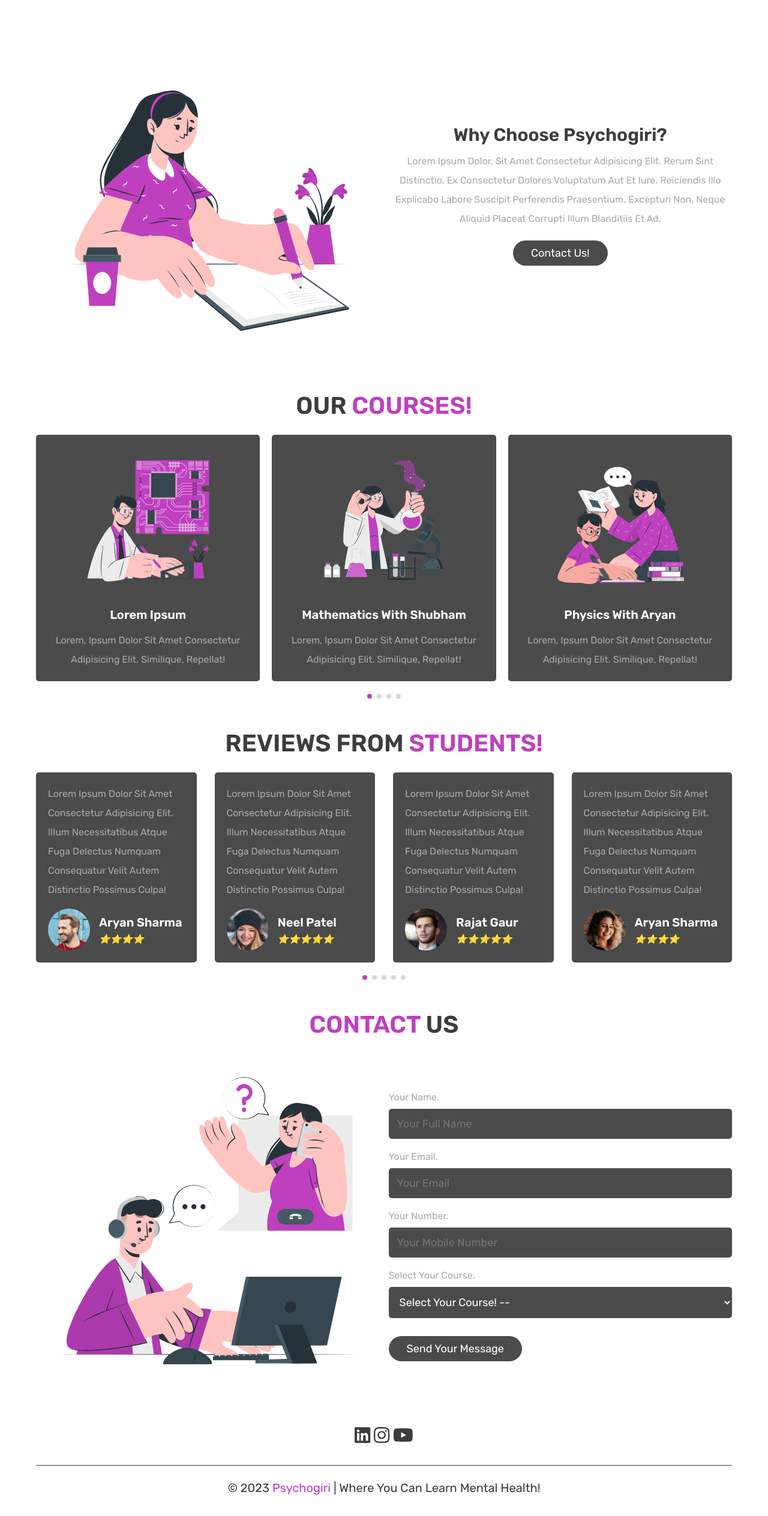
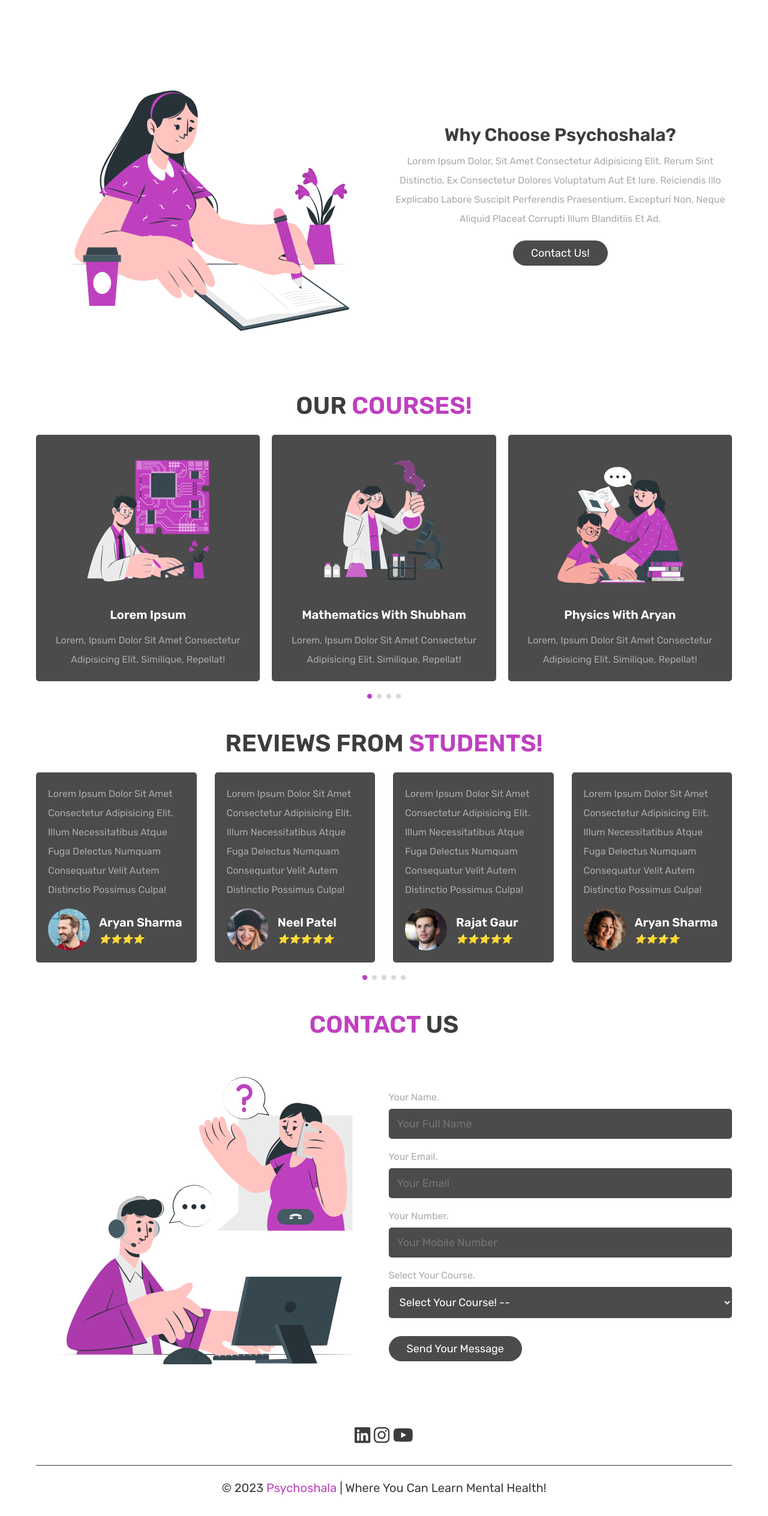
Before and after one commit to ferrary7/Psychogiri, a React (Create React App) app: page / in a window 1280 px wide. Shown: the part 788-3316 px from the top of the page at 60% size. Built offline with nearby package versions, Linux system fonts and the light colour scheme.

Commit message:
Psychoshala

```diff
--- a/src/Components/About/About.js
+++ b/src/Components/About/About.js
@@ -10,7 +10,7 @@ function About() {
           <img src={image} alt="" />
         </div>
         <div className="content">
-          <h3>Why Choose Psychogiri?</h3>
+          <h3>Why Choose Psychoshala?</h3>
           <p>
             Lorem ipsum dolor, sit amet consectetur adipisicing elit. Rerum sint distinctio, ex consectetur dolores
             voluptatum aut et iure. Reiciendis illo explicabo labore suscipit perferendis praesentium. Excepturi non,
--- a/src/Components/Footer/Footer.js
+++ b/src/Components/Footer/Footer.js
@@ -12,7 +12,7 @@ function Footer() {
           <a href="/" className="fab fa-youtube"><FontAwesomeIcon icon={faYoutube} /></a>
         </div>
         <div className="credit">
-          &copy; {new Date().getFullYear()} <span>Psychogiri</span> | Where you can learn Mental Health!
+          &copy; {new Date().getFullYear()} <span>Psychoshala</span> | Where you can learn Mental Health!
         </div>
       </section>
     </footer>
```
